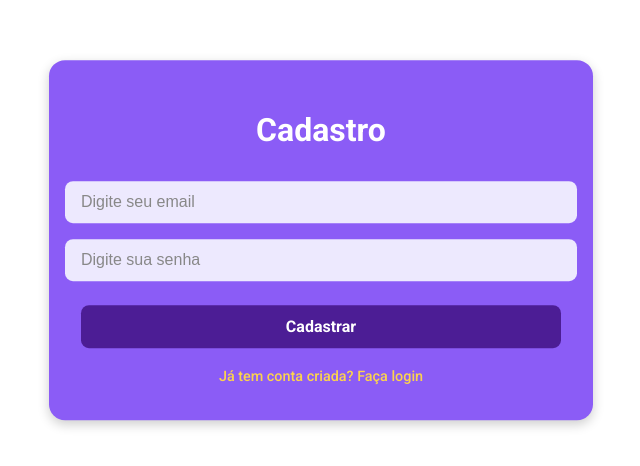
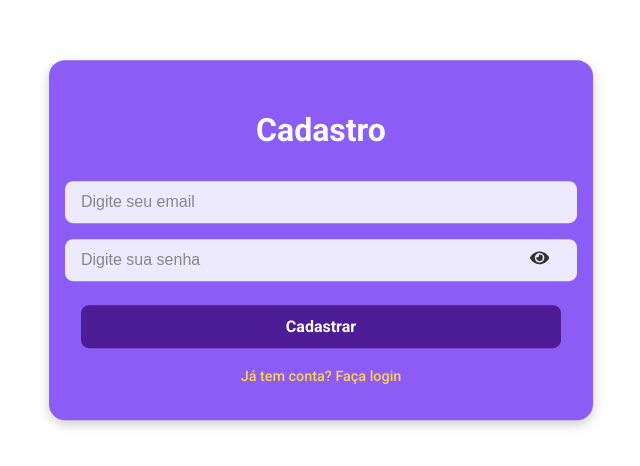
Before and after one commit to Ivozeraa/Biblioteca-teste01, a React (Vite) app: page /register in a window 1280 px wide. Shown: the part 160-626 px from the top of the page, without its empty margins (319-959 px from the left). Built offline with nearby package versions, Linux system fonts and the light colour scheme.

Commit message:
Fix botão de Login icone de olho no input de senha

```diff
--- a/src/pages/Login.jsx
+++ b/src/pages/Login.jsx
@@ -3,10 +3,15 @@ import { supabase } from "../../SupabaseClient";
 import { Link, useNavigate } from "react-router-dom";
 import styles from "./styles/auth.module.css";
 
+import { FaEye, FaEyeSlash } from "react-icons/fa"; // 👈 ícones de olho
+
 export function Login() {
   const [email, setEmail] = useState("");
   const [senha, setSenha] = useState("");
   const [erro, setErro] = useState("");
+  const [mostrarSenha, setMostrarSenha] = useState(false); // 👈 novo estado
+
+  const navigate = useNavigate();
 
   async function handleLogin(e) {
     e.preventDefault();
@@ -19,6 +24,7 @@ export function Login() {
       setErro("Login falhou: " + error.message);
     } else {
       setErro("");
+      navigate("/");
     }
   }
 
@@ -35,23 +41,35 @@ export function Login() {
             onChange={(e) => setEmail(e.target.value)}
             required
           />
+
+          <div className={styles.inputGroup}>
             <input
               className={styles.input}
-            type="password"
+              type={mostrarSenha ? "text" : "password"}
               placeholder="Senha"
               value={senha}
               onChange={(e) => setSenha(e.target.value)}
               required
             />
+            <p
+              type="button"
+              onClick={() => setMostrarSenha((prev) => !prev)}
+              className={styles.togglePassword}
+            >
+              {mostrarSenha ? <FaEyeSlash /> : <FaEye />}
+            </p>
+          </div>
+
+          {erro && <p className={styles.error}>{erro}</p>}
+
           <button type="submit" className={styles.button}>
             Entrar
           </button>
           <nav className={styles.navButton}>
-            <Link to="/register">Não tem conta criada? Registre-se</Link>
+            <Link to="/register">Não tem conta? Registre-se</Link>
           </nav>
         </form>
       </div>
-
     </>
   );
 }
--- a/src/pages/Registro.jsx
+++ b/src/pages/Registro.jsx
@@ -1,7 +1,9 @@
 import { useState } from "react";
 import { supabase } from "../../SupabaseClient";
-import { Link } from "react-router-dom";
+import { Link, useNavigate } from "react-router-dom";
 import styles from "./styles/auth.module.css";
+
+import { FaEye, FaEyeSlash } from "react-icons/fa";
 
 import { ToastContainer, toast } from "react-toastify";
 import "react-toastify/dist/ReactToastify.css";
@@ -9,6 +11,8 @@ import "react-toastify/dist/ReactToastify.css";
 export default function Register() {
   const [email, setEmail] = useState("");
   const [senha, setSenha] = useState("");
+  const [mostrarSenha, setMostrarSenha] = useState(false); // 👈 novo estado
+  const navigate = useNavigate();
 
   async function handleRegister(e) {
     e.preventDefault();
@@ -25,6 +29,7 @@ export default function Register() {
       toast.success("✅ Conta criada com sucesso! Verifique seu e-mail.");
       setEmail("");
       setSenha("");
+      navigate("/login");
     }
   }
 
@@ -34,6 +39,8 @@ export default function Register() {
       <div className={styles.container}>
         <h1 className={styles.title}>Cadastro</h1>
         <form onSubmit={handleRegister} className={styles.form}>
+
+          <div className={styles.inputGroup}>
             <input
               className={styles.input}
               type="email"
@@ -42,19 +49,33 @@ export default function Register() {
               onChange={(e) => setEmail(e.target.value)}
               required
             />
+
+            <div className={styles.passwordInput}>
+
+            </div>
             <input
               className={styles.input}
-            type="password"
+              type={mostrarSenha ? "text" : "password"} // 👈 alterna tipo
               placeholder="Digite sua senha"
               value={senha}
               onChange={(e) => setSenha(e.target.value)}
               required
             />
+            <p
+              type="button"
+              onClick={() => setMostrarSenha((prev) => !prev)}
+              className={styles.togglePassword}
+            >
+              {mostrarSenha ? <FaEyeSlash /> : <FaEye />}
+            </p>
+
+          </div>
+
           <button type="submit" className={styles.button}>
             Cadastrar
           </button>
           <nav className={styles.navButton}>
-            <Link to="/login">Já tem conta criada? Faça login</Link>
+            <Link to="/login">Já tem conta? Faça login</Link>
           </nav>
         </form>
       </div>
--- a/src/pages/styles/Login.module.css
+++ b/src/pages/styles/Login.module.css
@@ -84,3 +84,16 @@
 .navButton a:hover {
     text-decoration: underline;
 }
+
+.inputGroup {
+  position: relative;
+}
+
+.togglePassword {
+  position: absolute;
+  top: 50%;
+  right: 10px;
+  transform: translateY(-50%);
+  cursor: pointer;
+  color: #888;
+}
--- a/src/pages/styles/auth.module.css
+++ b/src/pages/styles/auth.module.css
@@ -13,7 +13,7 @@
     transform: translate(-50%, -50%);
 
     border-radius: 1rem;
-    box-shadow: 0 4px 12px rgba(0,0,0,0.2);
+    box-shadow: 0 4px 12px rgba(0, 0, 0, 0.2);
     color: #fff;
 }
 
@@ -49,7 +49,7 @@
 .input:focus {
     transition: ease-in;
     outline: none;
-    border: 2px solid #4c1d95;
+    border: 1px solid #4c1d95;
     background-color: #f5f3ff;
 }
 
@@ -84,3 +84,24 @@
 .navButton a:hover {
     text-decoration: underline;
 }
+
+.inputGroup {
+    position: relative;
+    display: flex;
+    align-items: center;
+    width: 100%;
+
+    display: flex;
+    flex-direction: column;
+}
+
+.togglePassword {
+    position: absolute;
+    right: 12px;
+    bottom: -7px;
+    background: none;
+    color: #333;
+    border: none;
+    cursor: pointer;
+    font-size: 1.2rem;
+}
```
Lines whose indentation alone changed are shown as unchanged.
